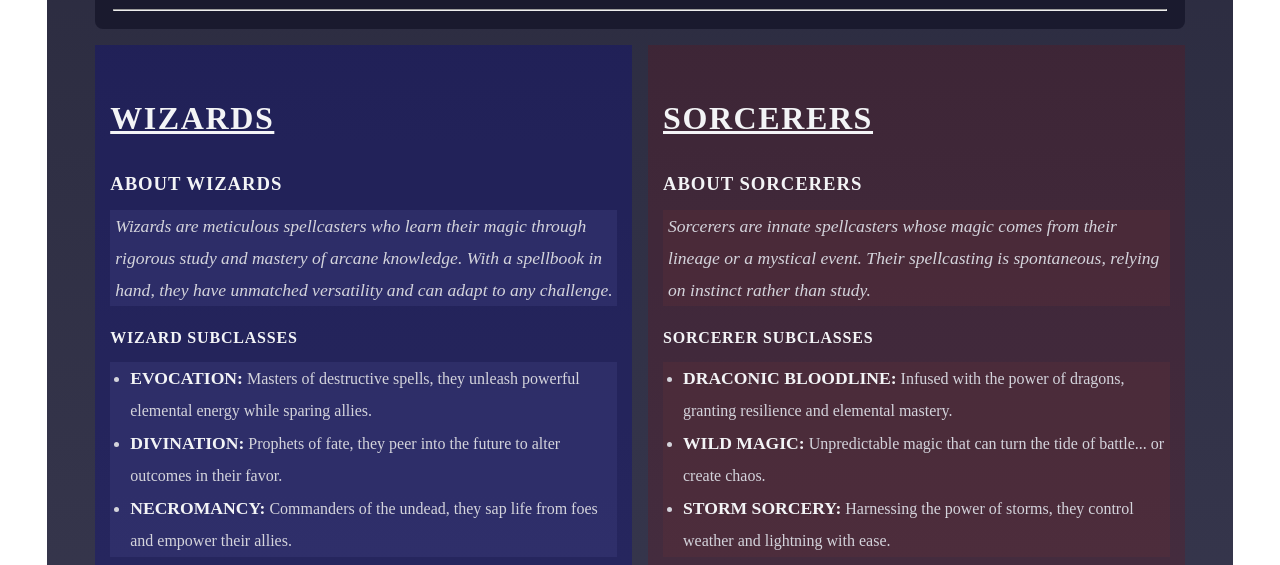
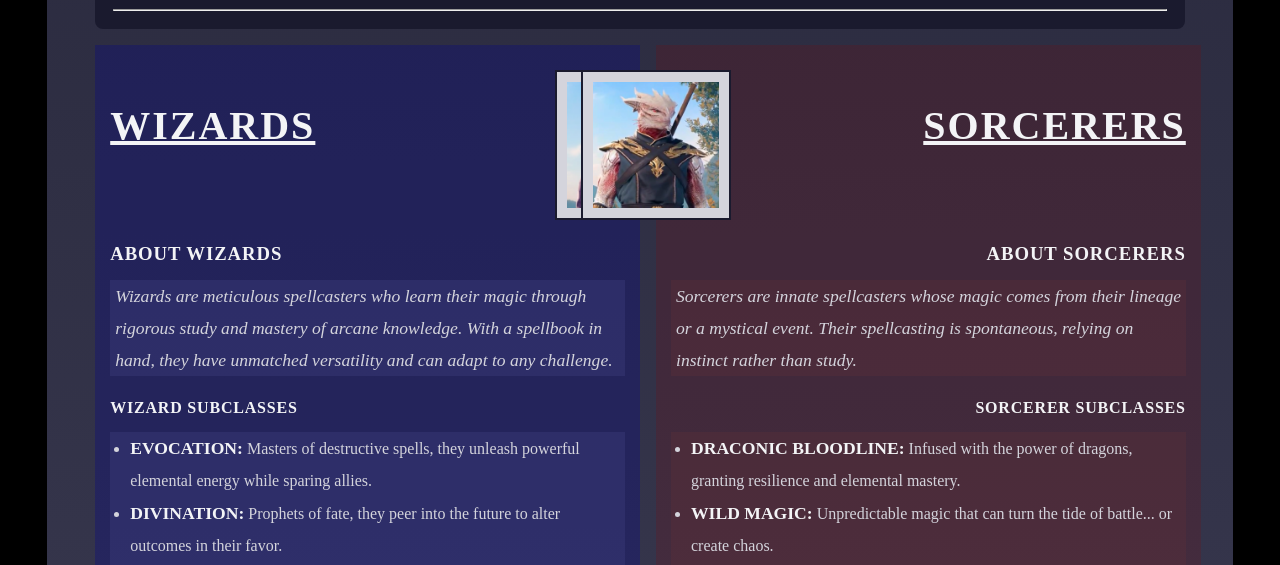
Before and after one commit to lyumii/basic-HTML--oppgave-080125, a plain HTML site: page index.html in a window 1280 px wide. Shown: the part 219-784 px from the top of the page. Drawn offline with Linux system fonts and the light colour scheme.

```diff
--- a/index.html
+++ b/index.html
@@ -49,7 +49,9 @@
         <main>
             <div id="main-div">
                 <section id="wizards">
-                    <h2 ><u>Wizards</u></h2>
+                    <div id="wiz-img">
+                        <h2 ><u>Wizards</u></h2><img src="./img/Gale_Creation.png" alt="Origin Gale">
+                    </div>
                     <h3 id="abtwiz">About Wizards</h3>
                     <div class="container-one">
                         <p><em>Wizards are meticulous spellcasters who learn their magic through rigorous study and mastery of arcane knowledge. With a spellbook in hand, they have unmatched versatility and can adapt to any challenge.</em></p>
@@ -77,7 +79,9 @@
                 </section>
 
                 <section id="sorcs">
-                    <h2><u>Sorcerers</u></h2>
+                    <div id="sorc-img">
+                        <h2><u>Sorcerers</u></h2> <img src="./img/The_Dark_Urge_Creation.png" alt="Durge Origin">
+                    </div>
                     <h3>About Sorcerers</h3>
                     <div class="container-two">
                         <p><em>Sorcerers are innate spellcasters whose magic comes from their lineage or a mystical event. Their spellcasting is spontaneous, relying on instinct rather than study.</em></p>
--- a/style.css
+++ b/style.css
@@ -6,6 +6,7 @@
 
 body {
     padding: 1em;
+    background-color: black;
 }
 
 #wrap {
@@ -40,7 +41,6 @@ nav {
 nav  ul {
  display: flex;
  justify-content: space-between;
- align-items: center;
  list-style-type: none;
  background-color: #2A2A3E;
  padding: 6px;
@@ -59,8 +59,28 @@ nav  ul {
     color: #D4D4DC;
 }
 
+.about-menu li:hover {
+    background-color: #D4D4DC;
+}
+
+.about-menu a:hover {
+    color: #1A1A2E;
+}
+
 .about-menu {
     display: none;
+    width: 15em;
+
+}
+
+.about-menu li {
+    margin: 1px;
+    padding: 2px;
+    text-align: left;
+}
+
+.main-nav-el:hover .about-menu {
+    display: block;
 }
 
 .about-menu ul{
@@ -84,7 +104,7 @@ nav  ul {
 
 #sorcs, #wizards {
     width: 50%;
-    padding: 25px 15px;
+    padding: 25px 15px 0px 15px;
     color: #D4D4DC;
     line-height: 2em;
 }
@@ -98,7 +118,11 @@ h2, h3, h4 {
 }
 
 h2 {
-    font-size: 2em;
+    font-size: 2.5em;
+}
+
+#sorcs h2, #sorcs h3, #sorcs h4 {
+    text-align: right;
 }
 
 #main-div {
@@ -132,3 +156,22 @@ p {
     text-transform: uppercase;
     color: #f3f4f6;
 }
+
+#wiz-img {
+    display: flex;
+    gap: 15em;
+}
+
+#sorc-img {
+    display: flex;
+    flex-direction: row-reverse;
+    gap: 12em;
+}
+
+#wiz-img img, #sorc-img img {
+    height: 150px;
+    width: 150px;
+    border: solid 2px #1A1A2E;
+    padding: 10px;
+    background-color: #D4D4DC;
+}
```
Also changed, not shown: img/Gale_Creation.png (added), img/The_Dark_Urge_Creation.png (added).
